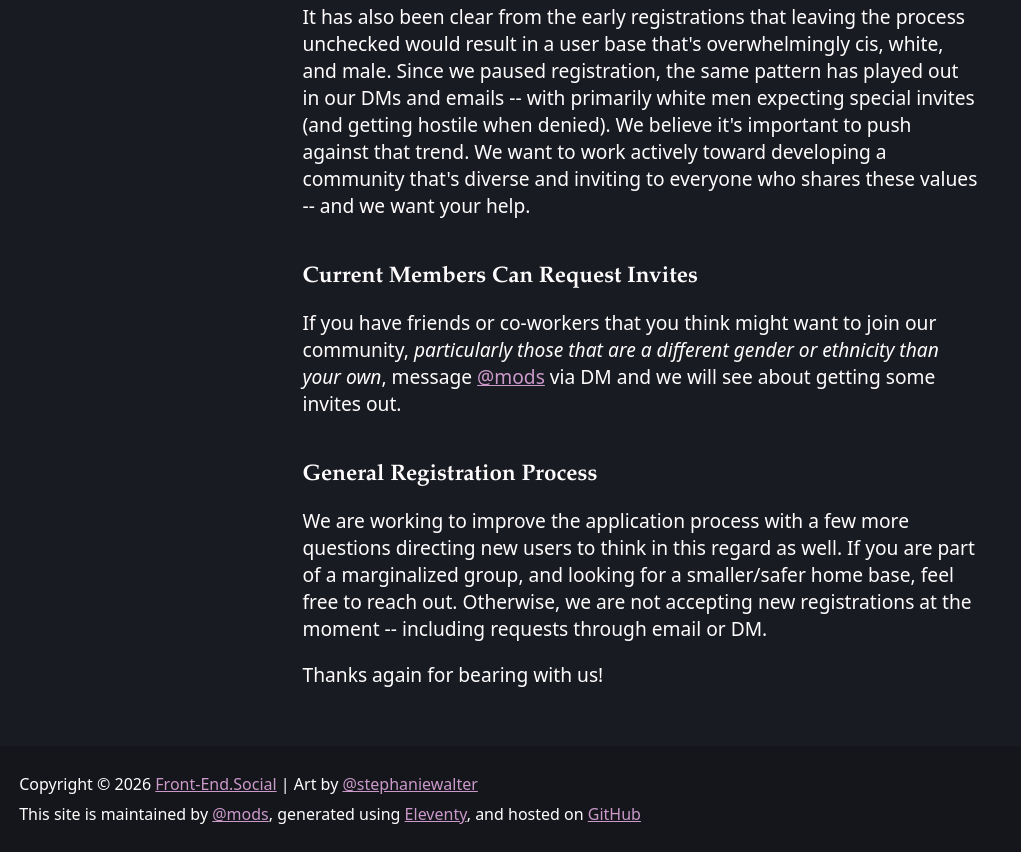
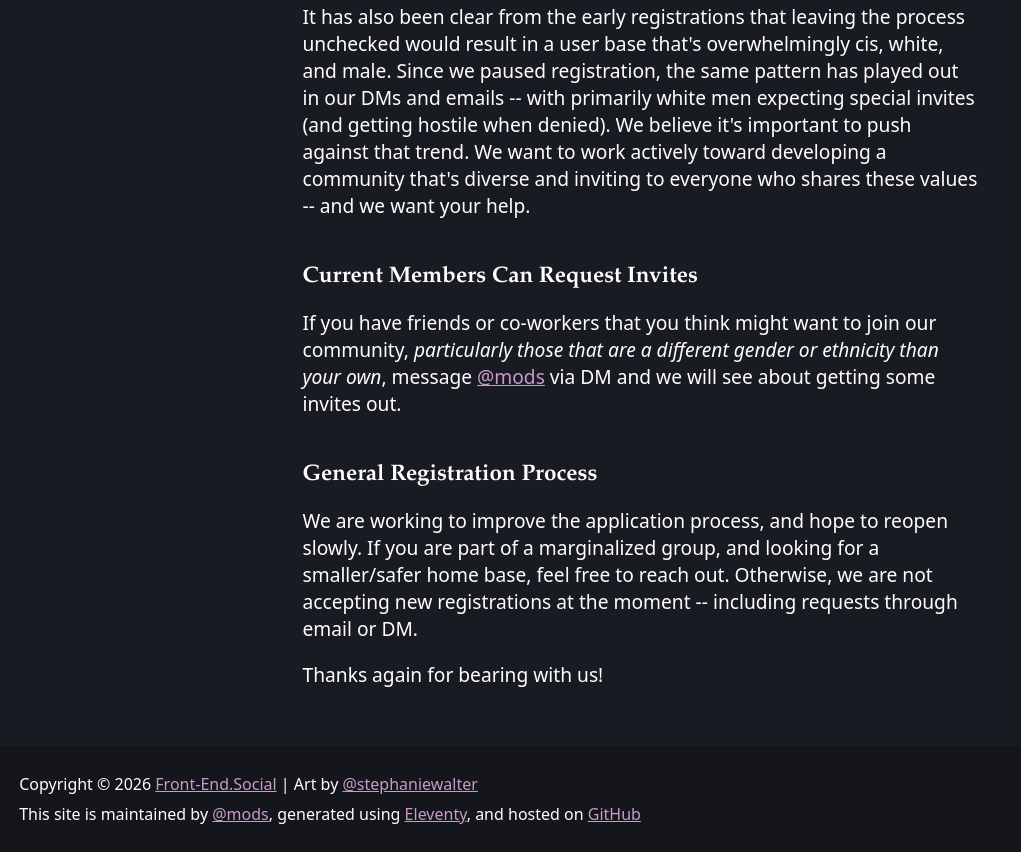
Before and after one commit to mirisuzanne/front-end-social, an Eleventy site: page src/pages/registration.md in a window 1280 px wide. Shown: the part 663-1515 px from the top of the page, without its empty margins (0-1021 px from the left). Built offline with nearby package versions, Linux system fonts and the light colour scheme; Eleventy itself is replaced by a stand-in of ours; files that its build step writes are made by us from their sources.

Commit message:
Edit registration process

```diff
--- a/src/pages/registration.md
+++ b/src/pages/registration.md
@@ -50,9 +50,8 @@ and we will see about getting some invites out.
 
 ### General Registration Process
 
-We are working to improve the application process
-with a few more questions
-directing new users to think in this regard as well.
+We are working to improve the application process,
+and hope to reopen slowly.
 If you are part of a marginalized group,
 and looking for a smaller/safer home base,
 feel free to reach out.
```
